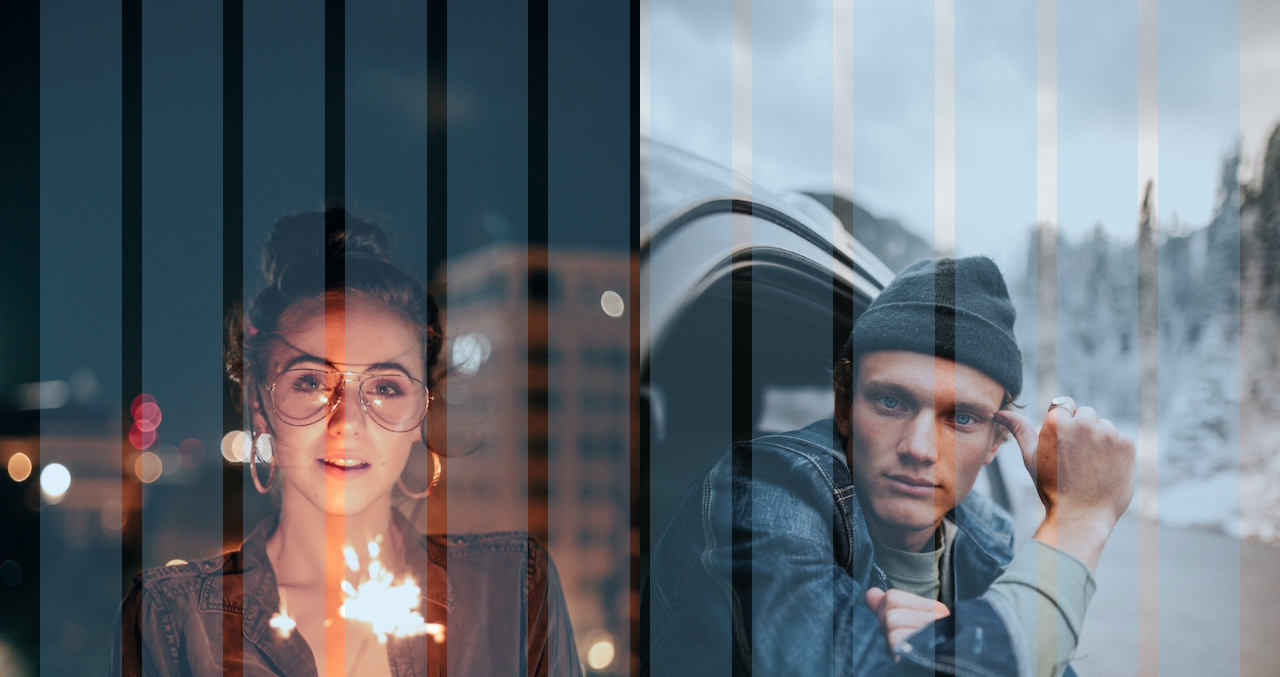
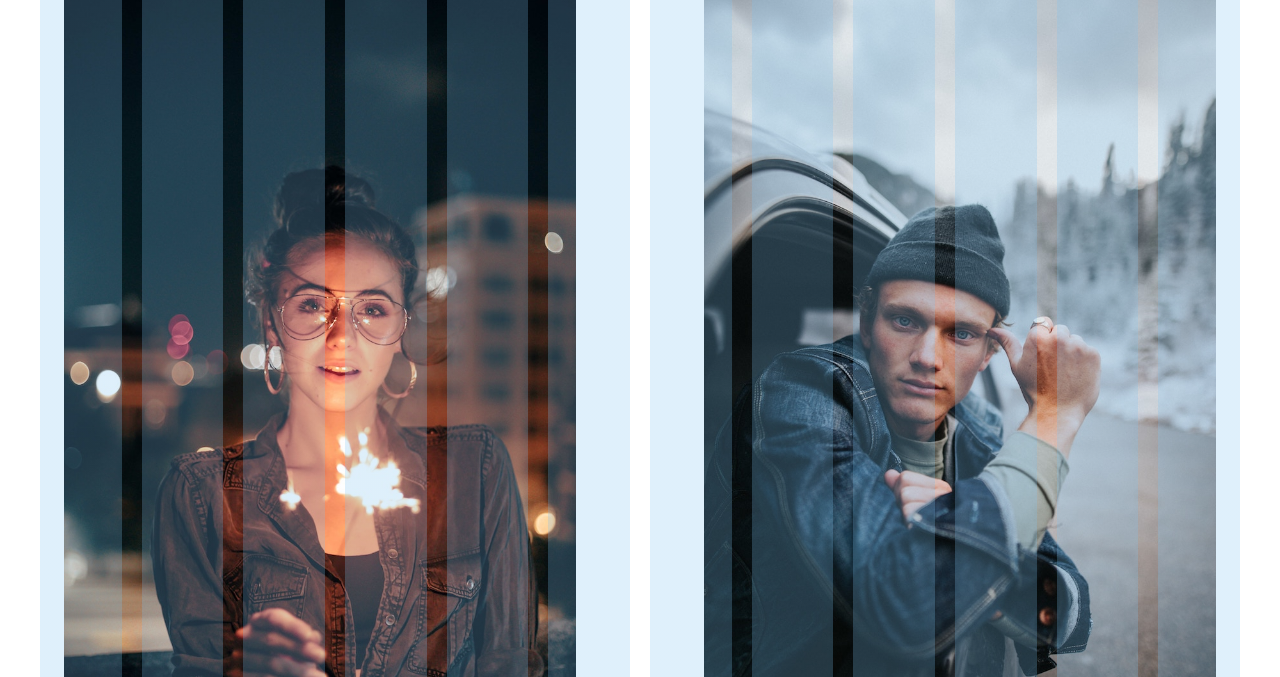
Before and after one commit to ass106/vef18-Hopverkefni1, a website: page pages/staff.html in a window 1280 px wide. Shown: the part 123-800 px from the top of the page. Drawn offline with nearby package versions, Linux system fonts and the light colour scheme; files that its build step writes are made by us from their sources.

Commit message:
vann i staff

```diff
--- a/scss/staff_imgs.scss
+++ b/scss/staff_imgs.scss
@@ -1,6 +1,5 @@
 .staff_imgs > * {
     margin: 0 auto;
-    width: $max-width;
 }
 
 .staff_imgs {
@@ -9,7 +8,7 @@
     flex-wrap: wrap;
 
     & img {
-      width: 50%;
+        height: 96vh;
     }
 
 }
```
